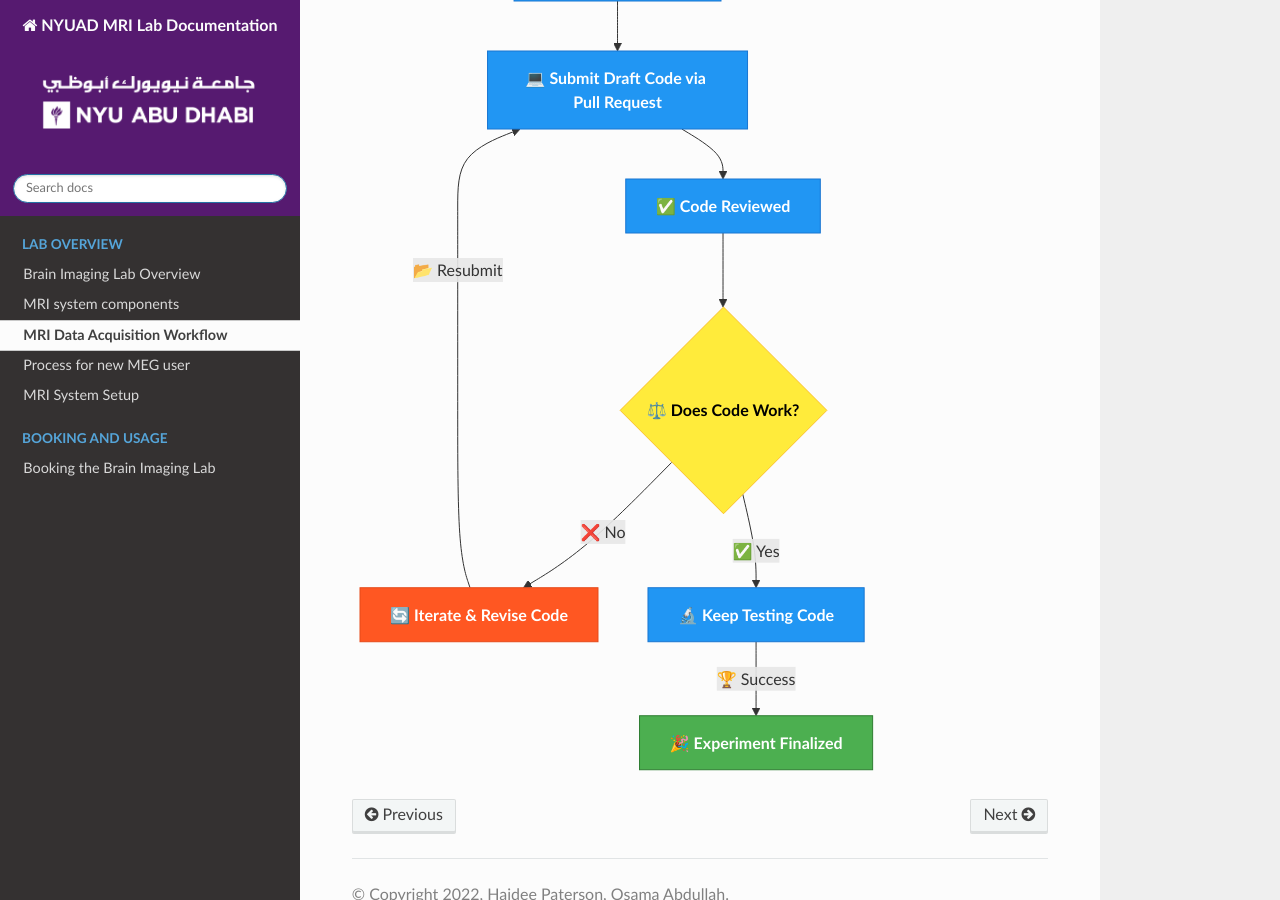
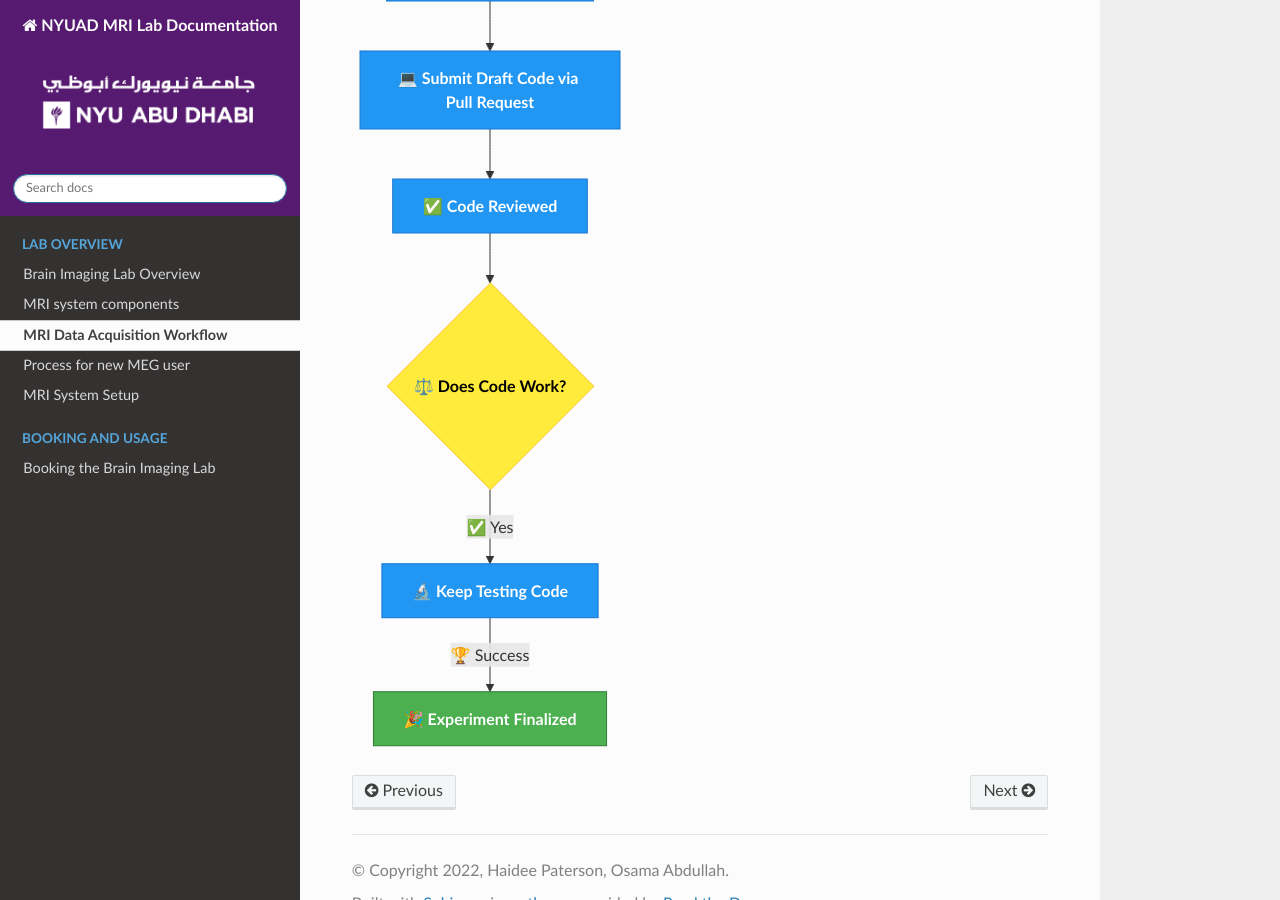
Before and after one commit to BioMedicalImaging-Core-NYUAD/brainimaging-lab-documentation, a Sphinx documentation site: the page built from docs/source/1-lab_overview/3-process_diagram.rst, in a window 1280 px wide and 900 px high, scrolled down 562 px. Built offline with Sphinx 7.4.7 and the Read the Docs theme 3.1.0, drawn with Linux system fonts in a browser that asks for light colours; pages that are not in the unit, such as notebooks, are missing from menus.

```diff
--- a/docs/source/1-lab_overview/3-process_diagram.rst
+++ b/docs/source/1-lab_overview/3-process_diagram.rst
@@ -14,10 +14,6 @@
         C --> D[💻 <b>Submit Draft Code via Pull Request</b>];
         D --> E[✅ <b>Code Reviewed</b>];
         E --> F{⚖️ <b>Does Code Work?</b>};
-
-        F --❌ No --> G[🔄 <b>Iterate & Revise Code</b>];
-        G -->|📂 Resubmit| D;
-
         F --✅ Yes --> H[🔬 <b>Keep Testing Code</b>];
         H -->|🏆 Success| I[🎉 <b>Experiment Finalized</b>];
 
```
